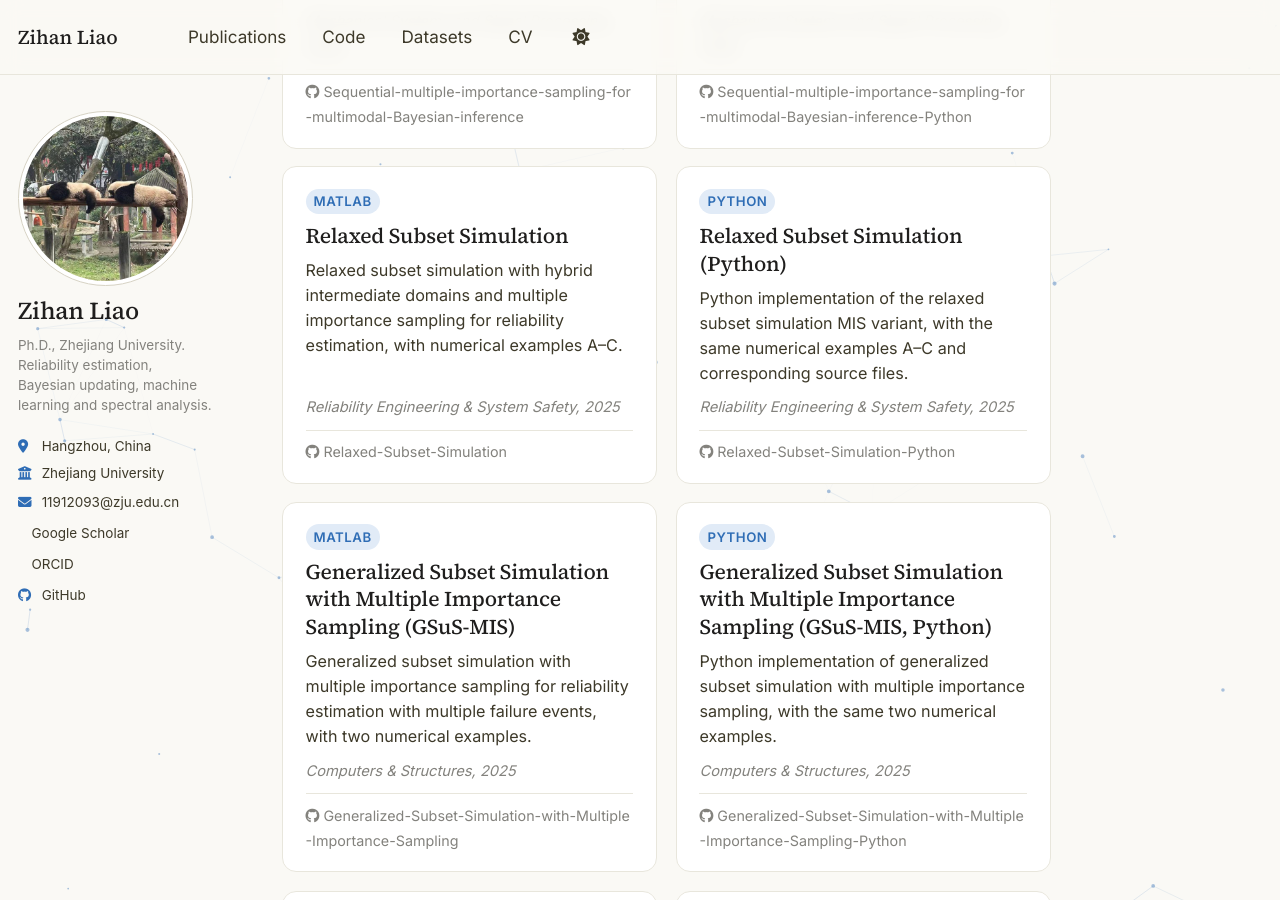
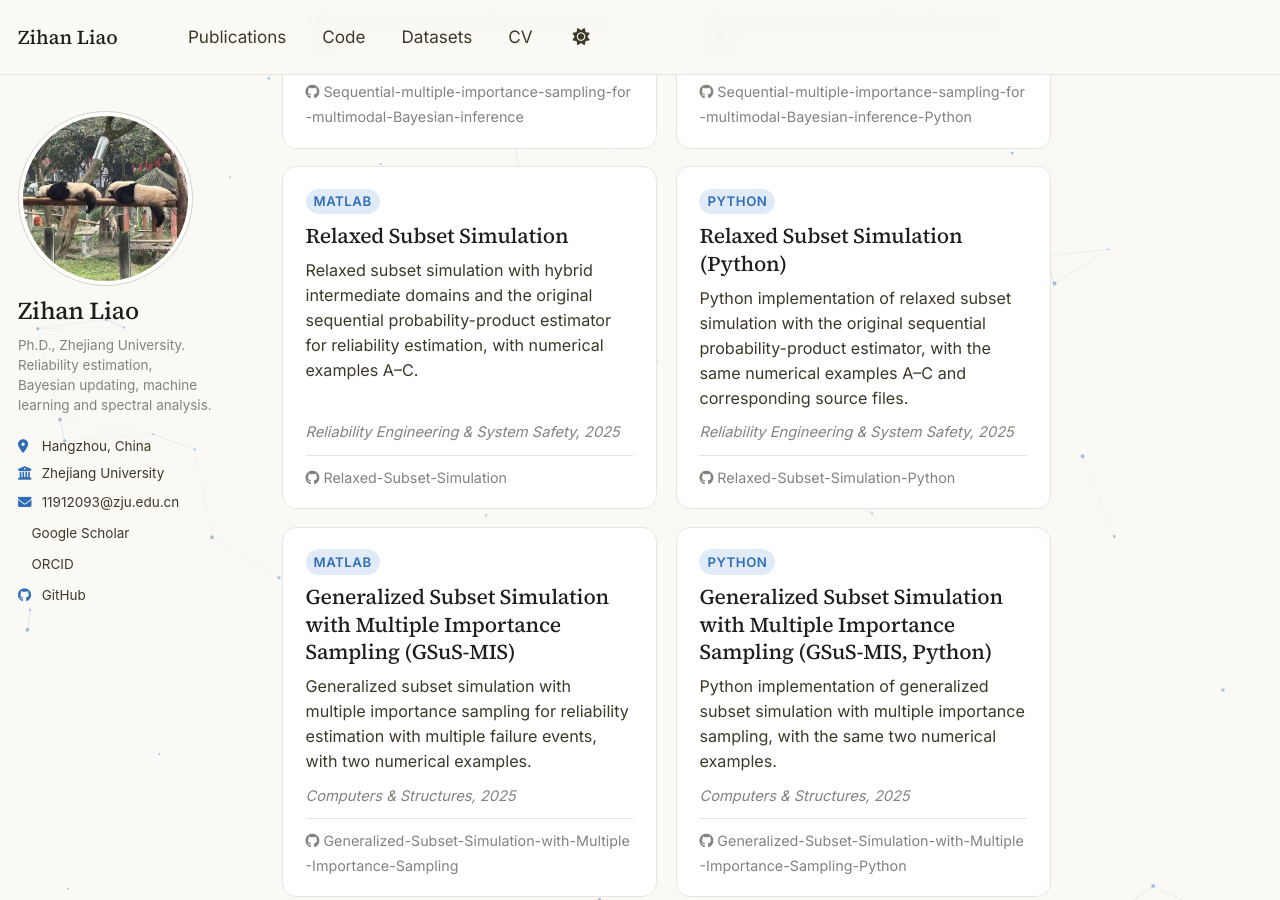
Before and after one commit to ZihanLiao-ZJU/zihanliao-zju.github.io, a Jekyll site: the page built from _pages/about.md, in a window 1280 px wide and 900 px high, scrolled down 5014 px. Built offline with Jekyll 4.4.1, drawn with Linux system fonts in a browser that asks for light colours; a style sheet for code colours, icons or effects is not loaded.

Commit message:
Correct ReSuS cards to describe restored probability-product estimator (#16)

```diff
--- a/_data/code.yml
+++ b/_data/code.yml
@@ -27,13 +27,13 @@
 - name: "Relaxed Subset Simulation"
   repo: "ZihanLiao-ZJU/Relaxed-Subset-Simulation"
   language: "MATLAB"
-  description: "Relaxed subset simulation with hybrid intermediate domains and multiple importance sampling for reliability estimation, with numerical examples A–C."
+  description: "Relaxed subset simulation with hybrid intermediate domains and the original sequential probability-product estimator for reliability estimation, with numerical examples A–C."
   paper: "Reliability Engineering & System Safety, 2025"
 
 - name: "Relaxed Subset Simulation (Python)"
   repo: "ZihanLiao-ZJU/Relaxed-Subset-Simulation-Python"
   language: "Python"
-  description: "Python implementation of the relaxed subset simulation MIS variant, with the same numerical examples A–C and corresponding source files."
+  description: "Python implementation of relaxed subset simulation with the original sequential probability-product estimator, with the same numerical examples A–C and corresponding source files."
   paper: "Reliability Engineering & System Safety, 2025"
 
 - name: "Generalized Subset Simulation with Multiple Importance Sampling (GSuS-MIS)"
```
